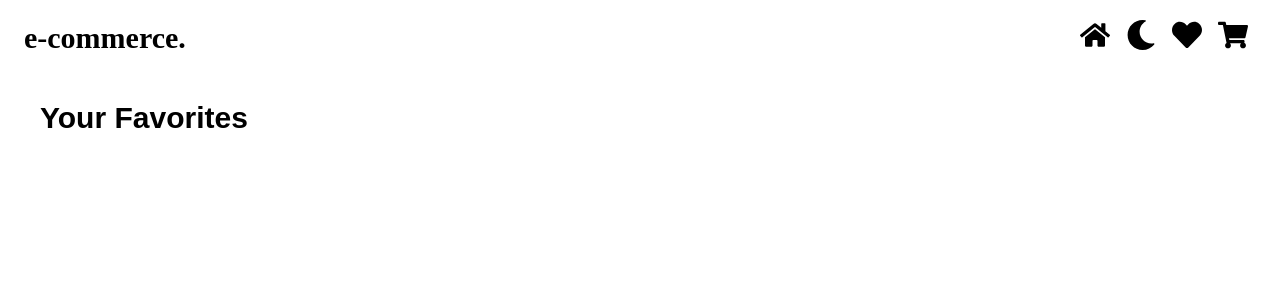
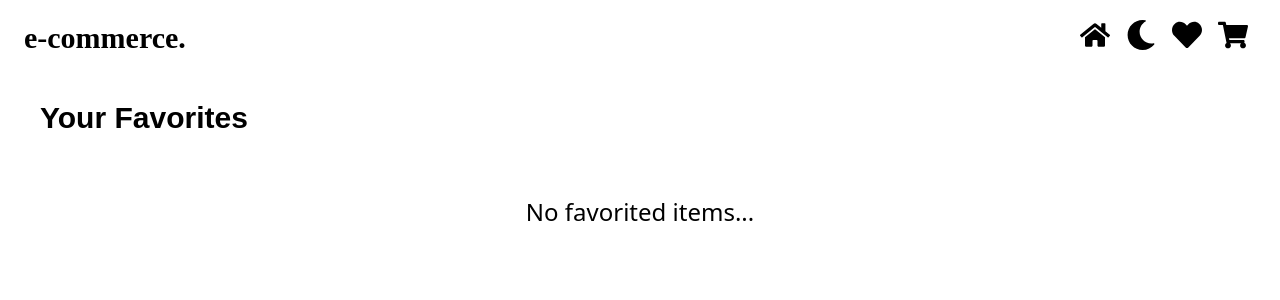
Before and after one commit to avalos-eduardo/ecommerce-site, a React (Vite) app: page /favorites in a window 1280 px wide. Shown: the top 300 px of the page. Built offline with nearby package versions, Linux system fonts and the light colour scheme; a web font is replaced by a local one.

Commit message:
added message if no items are favorited

```diff
--- a/src/components/Favorites.tsx
+++ b/src/components/Favorites.tsx
@@ -10,11 +10,17 @@
         Your Favorites
       </h1>
       <section className="flex flex-col px-10 pt-15 pb-20">
-        <div className="grid grid-cols-1 md:grid-cols-2 gap-5 text-center pt-2">
-          {state.favorites.map((p) => (
-            <ProductCard key={p.id} product={p} />
-          ))}
-        </div>
+        {state.favorites.length === 0 ? (
+          <p className="text-center text-lg md:text-2xl">
+            No favorited items...
+          </p>
+        ) : (
+          <div className="grid grid-cols-1 md:grid-cols-2 gap-5 text-center pt-2">
+            {state.favorites.map((p) => (
+              <ProductCard key={p.id} product={p} />
+            ))}
+          </div>
+        )}
       </section>
     </main>
   );
```
